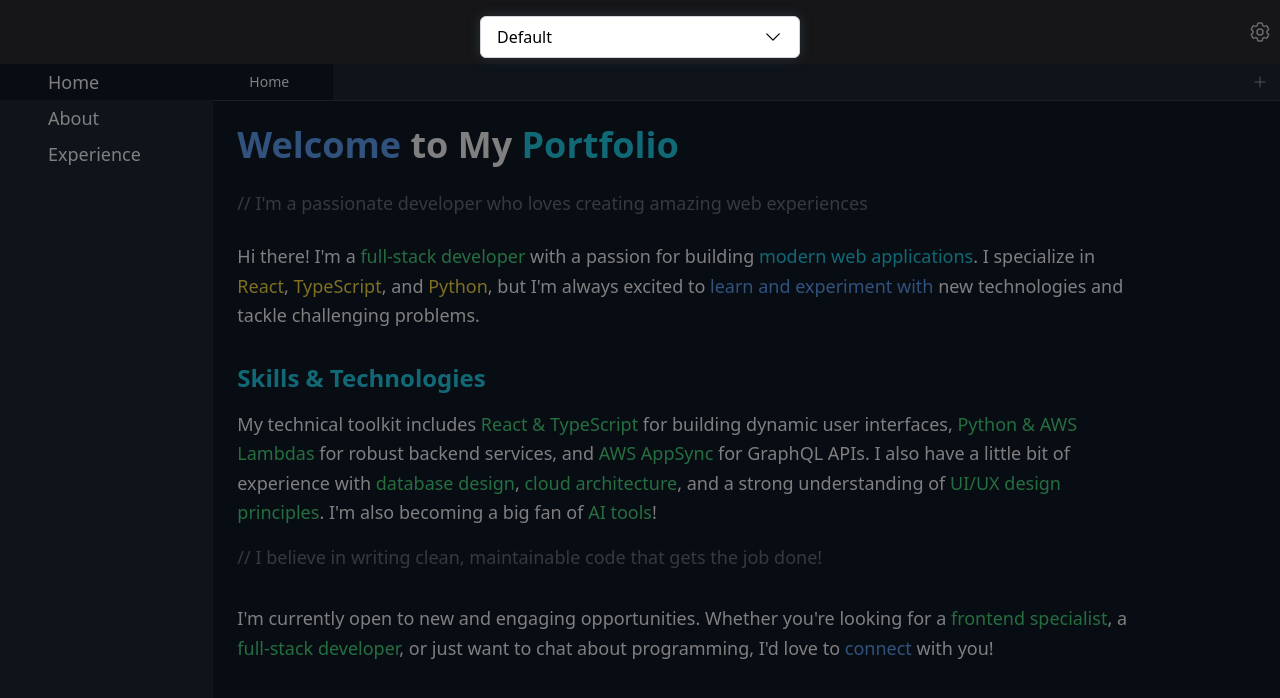
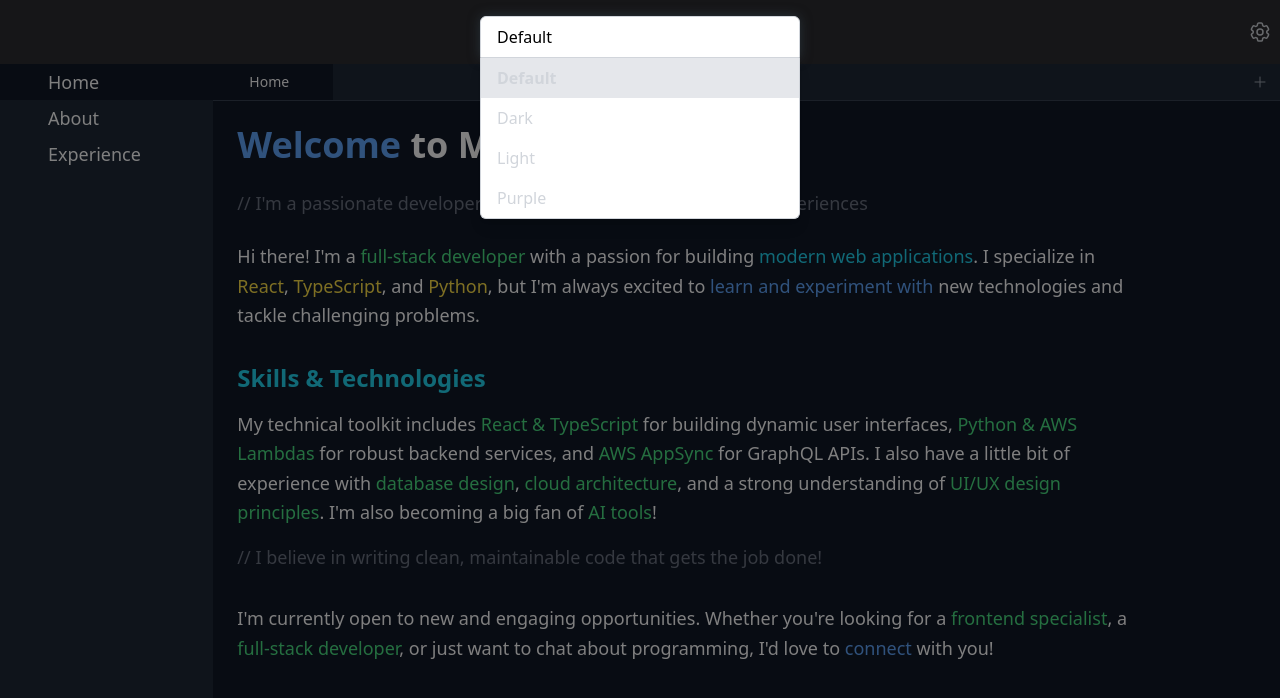
Before and after one commit to AUnderwood9/auiii-portfolio, a React (Vite) app: page / in a window 1280 px wide. Both pictures are taken after a click on the icon 1260 px from the left and 31 px from the top of the page. Shown: the top 698 px of the page. Built offline with nearby package versions, Linux system fonts and the light colour scheme; some icons are missing.

Commit message:
Tweaking the dropdown: Removing un-necessary chevron since this will only be for changing themes. Making it close when user clicks out of it.

```diff
--- a/src/components/ConfigurationButton.tsx
+++ b/src/components/ConfigurationButton.tsx
@@ -1,4 +1,4 @@
-import React, { useState } from 'react';
+import { useState } from 'react';
 import { Cog6ToothIcon } from '@heroicons/react/24/outline';
 import Tooltip from './Tooltip';
 import ThemeSelector from './ThemeSelector';
@@ -7,11 +7,15 @@ interface ConfigurationButtonProps {
   className?: string;
 }
 
-const ConfigurationButton: React.FC<ConfigurationButtonProps> = ({ className }) => {
+const ConfigurationButton = ({ className }: ConfigurationButtonProps) => {
   const [isThemeSettingsOpen, setIsThemeSettingsOpen] = useState(false);
 
   const handleConfigurationButtonClick = () => {
     setIsThemeSettingsOpen(!isThemeSettingsOpen);
+  };
+
+  const handleClose = () => {
+    setIsThemeSettingsOpen(false);
   };
 
   return (
@@ -19,7 +23,7 @@ const ConfigurationButton: React.FC<ConfigurationButtonProps> = ({ className })
       <Tooltip text="Change Theme">
         <Cog6ToothIcon className={`w-6 h-6 ${className} configuration-button`} onClick={handleConfigurationButtonClick} />
       </Tooltip>
-      {isThemeSettingsOpen && <ThemeSelector />}
+      {isThemeSettingsOpen && <ThemeSelector onClose={handleClose} />}
     </>
   );
 };
--- a/src/components/ThemeSelector.tsx
+++ b/src/components/ThemeSelector.tsx
@@ -1,40 +1,41 @@
-import React, { useState, useRef, useEffect } from 'react';
+import { useRef, useEffect } from 'react';
 import { useTheme, AvailableThemes, themeClasses } from '../context/ThemeContext';
-import { ChevronDownIcon } from '@heroicons/react/24/solid';
 
-const ThemeSelector: React.FC = () => {
-    const [isOpen, setIsOpen] = useState(false);
+interface ThemeSelectorProps {
+    onClose: () => void;
+}
+
+const ThemeSelector = ({ onClose }: ThemeSelectorProps) => {
     const { currentTheme, setTheme, themeClass } = useTheme();
     const availableThemes = Object.keys(themeClasses) as AvailableThemes[];
     const wrapperRef = useRef<HTMLDivElement>(null);
 
     const handleThemeSelect = (theme: AvailableThemes) => {
         setTheme(theme);
-        setIsOpen(false);
+        onClose();
     };
 
     useEffect(() => {
         function handleClickOutside(event: MouseEvent) {
             if (wrapperRef.current && !wrapperRef.current.contains(event.target as Node)) {
-                setIsOpen(false);
+                onClose();
             }
         }
         document.addEventListener('mousedown', handleClickOutside);
         return () => {
             document.removeEventListener('mousedown', handleClickOutside);
         };
-    }, [wrapperRef]);
+    }, [wrapperRef, onClose]);
 
     return (
         <>
-            {/* Mobile backdrop - only visible on mobile when dropdown is open */}
             <div
                 className="
                     backdrop-component
                     absolute w-[100vw] h-[100vh] inset-0
                     bg-black bg-opacity-50 z-[9]
                 "
-                onClick={() => setIsOpen(false)}
+                onClick={onClose}
             />
 
             <div
@@ -42,24 +43,19 @@ const ThemeSelector: React.FC = () => {
                 className="absolute z-10 w-48 lg:w-80 top-[50vh] lg:top-[1rem] left-1/2 -translate-x-1/2"
                 role="listbox"
             >
-                <button
-                    onClick={() => setIsOpen(!isOpen)}
+                <div
                     className={`
                                 w-full px-4 py-2 text-left
                                 bg-white dark:bg-gray-700
                                 border border-gray-300 dark:border-gray-500
                                 flex items-center justify-between
+                                rounded-t-md
                                 ${themeClass.themeSelector}
-                        ${isOpen ? 'rounded-t-md' : 'rounded-md'}
                     `}
-                    aria-haspopup="true"
-                    aria-expanded={isOpen}
                 >
                     <span>{themeClasses[currentTheme].name}</span>
-                    <ChevronDownIcon className={`h-5 w-5 transition-transform duration-200 ${isOpen ? 'transform rotate-180' : ''}`} />
-                </button>
+                </div>
 
-                {isOpen && (
                     <ul
                         className={`
                                     absolute z-10 w-full rounded-b-md shadow-lg
@@ -83,7 +79,6 @@ const ThemeSelector: React.FC = () => {
                         </li>
                     ))}
                 </ul>
-                )}
             </div>
         </>
     );
```
Lines whose indentation alone changed are shown as unchanged.
